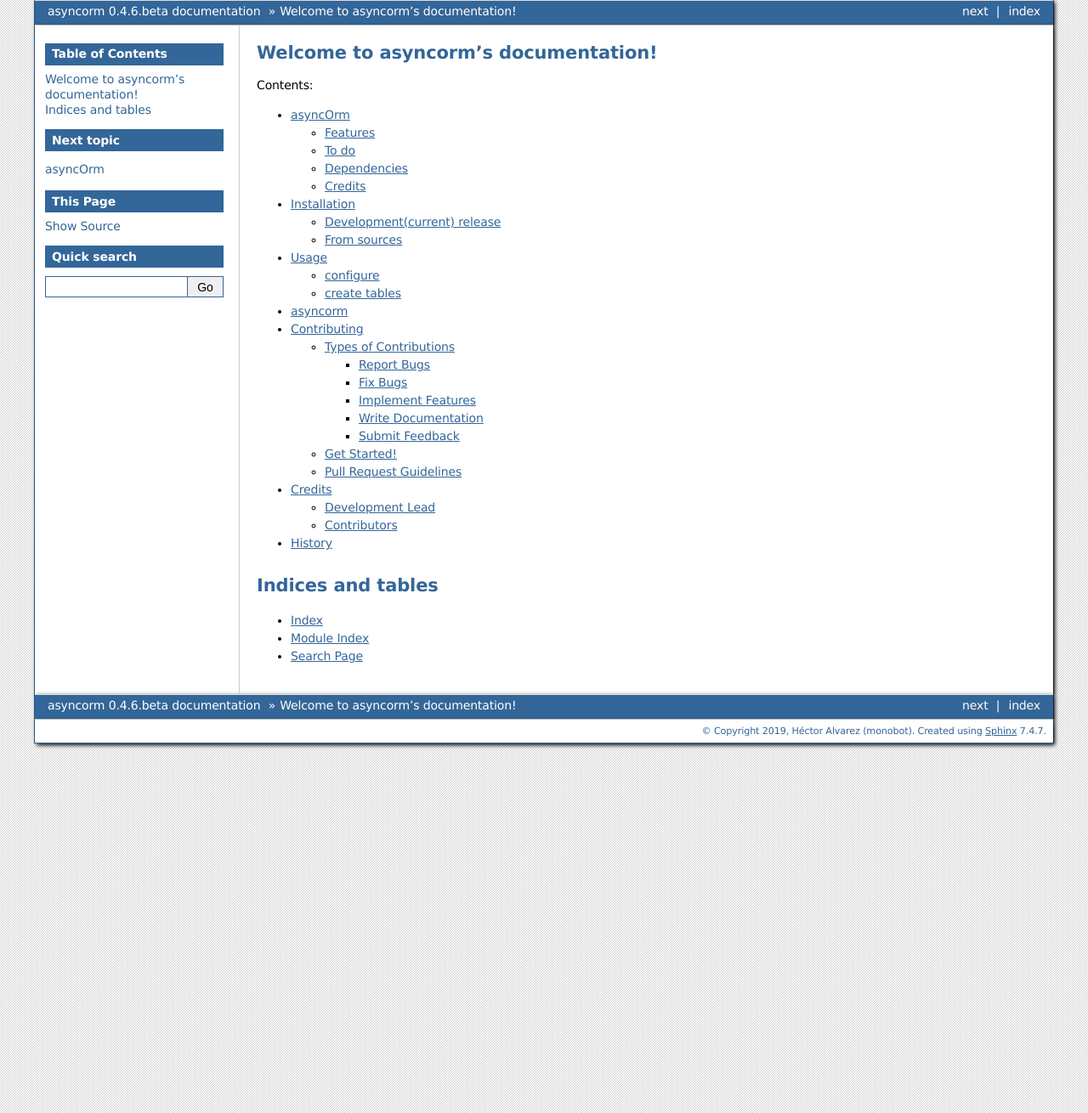
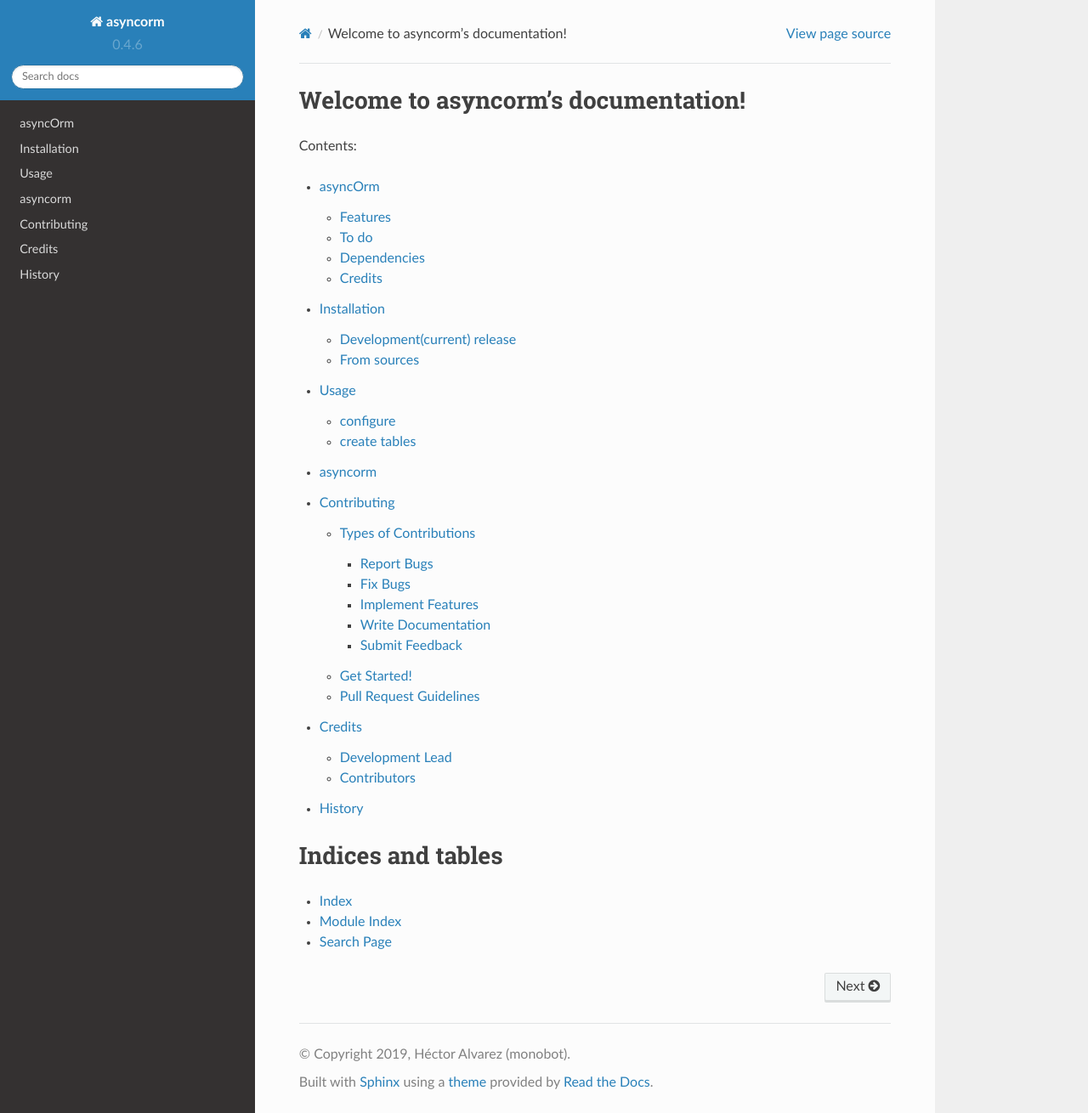
Before and after one commit to monobot/asyncorm, a Sphinx documentation site: the page built from docs/index.rst, in a window 1280 px wide and 1310 px high. Shown: the whole window at 85% size. Built offline with Sphinx 7.4.7 and the Read the Docs theme 2.0.0, drawn with Linux system fonts in a browser that asks for light colours; pages that are not in the unit, such as notebooks, are missing from menus.

Commit message:
update documentation style

```diff
--- a/docs/conf.py
+++ b/docs/conf.py
@@ -110,7 +110,7 @@
 
 # The theme to use for HTML and HTML Help pages.  See the documentation for
 # a list of builtin themes.
-html_theme = "bizstyle"
+html_theme = "sphinx_rtd_theme"
 
 # Theme options are theme-specific and customize the look and feel of a
 # theme further.  For a list of options available for each theme, see the
```
Also changed, not shown: 2 other files.
